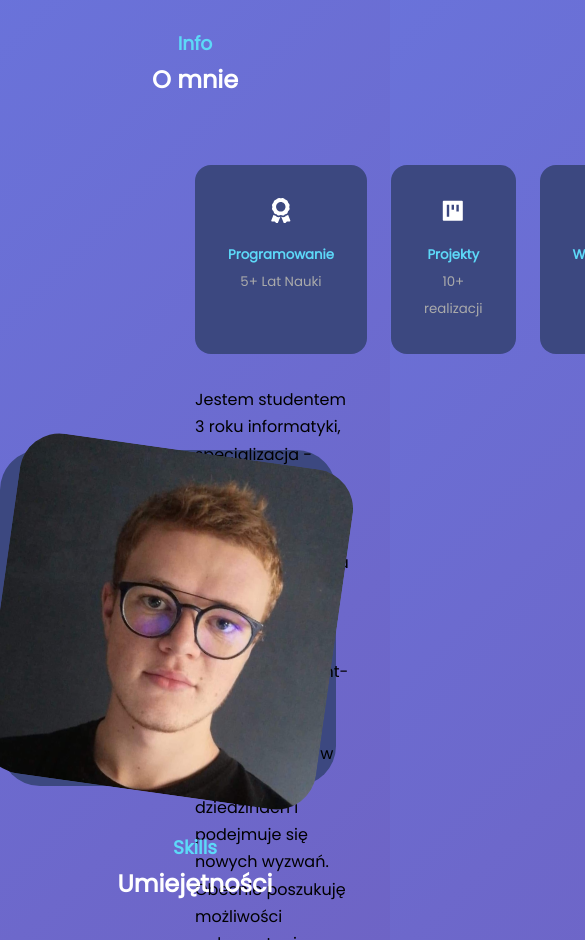
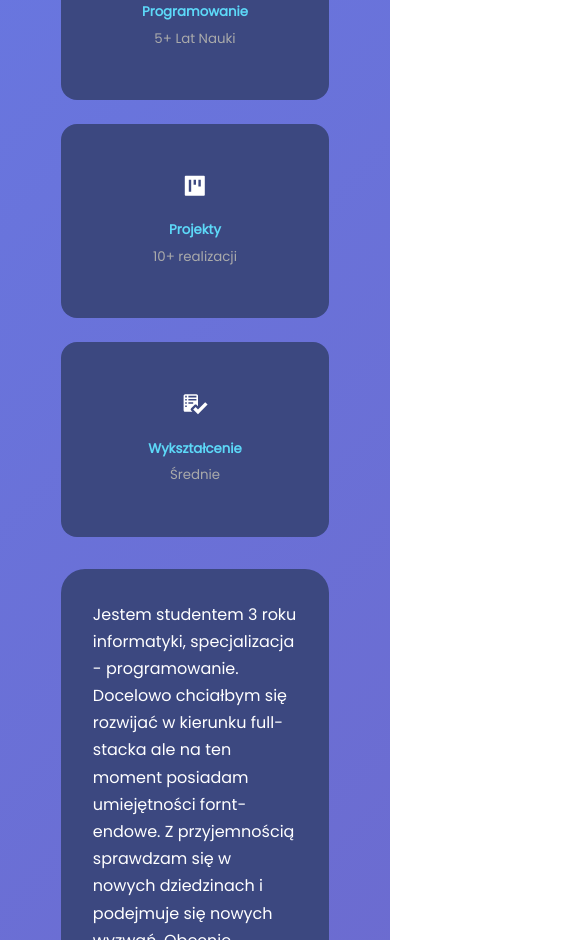
Before and after one commit to L3monPL/ProjectReact, a React (Create React App) app: page / in a window 390 px wide. Shown: the part 1060-2000 px from the top of the page, 585 px wide, since content can reach past the window. Built offline with nearby package versions, Linux system fonts and the light colour scheme.

Commit message:
https://github.com/L3monPL/ProjectReact

```diff
--- a/src/components/About/about.css
+++ b/src/components/About/about.css
@@ -53,8 +53,12 @@
     gap: 1.5rem;
 }
 .contentCol p{
-    color: #000;
+    color: #fff;
     font-weight: 500;
+    background: #3C4880;
+    padding: 2rem;
+    border-radius: 1.5rem;
+    font-size: 1rem;
 }
 .about_card{
     background: #3C4880;
@@ -80,3 +84,34 @@
 .about_header h2{
     color: #fff;
 }
+
+@media only screen and (max-width: 600px){
+.about_container{
+    display: flex;
+    flex-direction: column-reverse;
+}
+.about_cards{
+    display: flex;
+    flex-direction: column;
+}
+.contentCol{
+    margin-left: 10%;
+    margin-right: 10%;
+}
+.about_card{
+    padding: 3rem;
+    margin-left: 7%;
+    margin-right: 7%;
+}
+.imgContainer{
+    margin-top: 4rem;
+}
+.contentCol p{
+    background: #3C4880;
+    padding: 2rem;
+    margin-left: 7%;
+    margin-right: 7%;
+    border-radius: 1.5rem;
+    color: #fff;
+}
+}
--- a/src/components/Contact/contact.css
+++ b/src/components/Contact/contact.css
@@ -82,3 +82,28 @@ input,textarea{
     width: 30%;
     float: right;
 }
+@media only screen and (max-width: 600px){
+.contact_container{
+    display: flex;
+    flex-direction: column;
+}
+.contact_options{
+    margin-left: 10%;
+    margin-right: 10%;
+}
+.contact_option h4{
+    font-size: 1rem;
+}
+.contact_option h5{
+    font-size: 0.8rem;
+}
+form{
+    margin-top: 4rem;
+    margin-bottom: 4rem;
+    margin-left: 10%;
+    margin-right: 10%;
+}
+.contact_button_send{
+    width: 100%;
+}
+}
--- a/src/components/Header/header.css
+++ b/src/components/Header/header.css
@@ -46,3 +46,15 @@ header{
     text-align: center;
     font-size: 1.2rem;
 }
+
+@media only screen and (max-width: 600px) {
+.me{
+    width: 20rem;
+}
+.imageMe{
+    max-width: 100%;
+}
+header{
+    height: auto;
+}
+}
--- a/src/components/Portfolio/portfolio.css
+++ b/src/components/Portfolio/portfolio.css
@@ -24,6 +24,7 @@
 .portfolio_item h3{
     display: flex;
     padding-bottom: 1rem;
+    color: #fff;
 }
 .portfolio_item_image img{
     width: 22rem;
@@ -48,3 +49,20 @@
     gap: 1rem;
     margin-bottom: 0.5rem;
 }
+
+@media only screen and (max-width: 600px){
+.portfolio_container{
+    display: flex;
+    flex-direction: column;
+}
+.container_0{
+    width: auto !important;
+}
+.portfolio_item{
+    margin-left: 10%;
+    margin-right: 10%;
+}
+.portfolio_item_image img{
+    width: 100%;
+}
+}
--- a/src/components/Skills/skills.css
+++ b/src/components/Skills/skills.css
@@ -45,3 +45,15 @@
 .text-light{
     color: rgb(170, 170, 170);
 }
+
+@media only screen and (max-width: 600px){
+.skills_container{
+    display: flex;
+    flex-direction: column;
+    margin-left: 10%;
+    margin-right: 10%;
+}
+.skills_container > div{
+    padding: 2rem;
+}
+}
--- a/src/index.css
+++ b/src/index.css
@@ -8,9 +8,13 @@
     list-style: none;
     text-decoration: none;
 }
-html{
+html, body{
+    width: 100%;
+    margin: 0px;
+    padding: 0px;
     scroll-behavior: smooth;
     overflow: hidden;
+    overflow-x: hidden;
 }
 body{
     font-family: "Poppins", sans-serif;
@@ -25,3 +29,14 @@ section{
     margin: 0 auto;
     width: 75%;
 }
+@media only screen and (max-width: 600px){
+nav{
+    display: none;
+}
+html, body{
+overflow-y: visible;
+}
+section{
+    height: auto;
+}
+}
```
Also changed, not shown: 8 other files (tests, documents, lock files or other folders).
